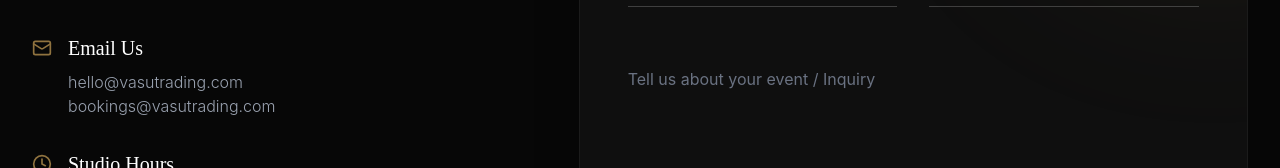
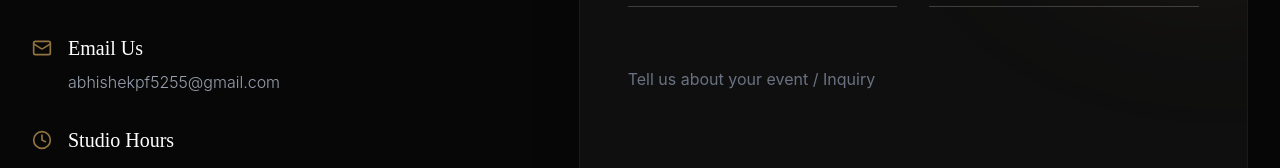
Before and after one commit to varnitsinghal8445/vashu-trading-company, a React (Vite) app in the folder frontend/: page /contact in a window 1280 px wide. Shown: the part 709-877 px from the top of the page. Built offline with nearby package versions, Linux system fonts and the light colour scheme.

Commit message:
Update email address in Contact page

```diff
--- a/frontend/src/pages/Contact.jsx
+++ b/frontend/src/pages/Contact.jsx
@@ -91,7 +91,7 @@
                   <Mail className="w-5 h-5 text-secondary mt-1 mr-4 opacity-70 group-hover:opacity-100 transition-opacity" />
                   <div>
                     <h3 className="font-serif text-xl text-white mb-2">Email Us</h3>
-                    <p className="text-gray-400 font-light">hello@vasutrading.com<br />bookings@vasutrading.com</p>
+                    <p className="text-gray-400 font-light">abhishekpf5255@gmail.com</p>
                   </div>
                 </div>
 
```
